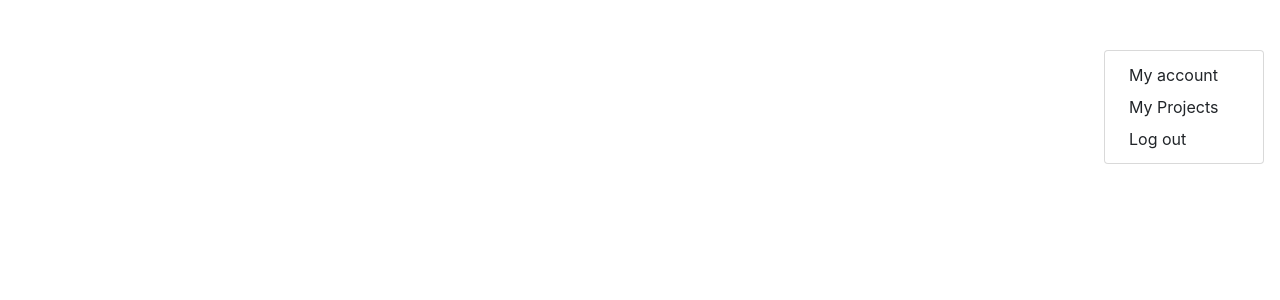
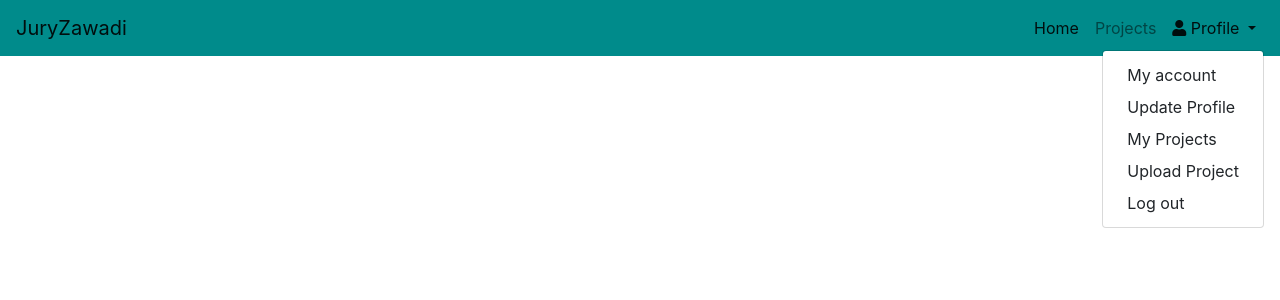
Before and after one commit to ENAIKA/djangoApi, a Django app: page /projects/ in a window 1280 px wide, after a click on "Profile". Shown: the top 300 px of the page. Run offline with Django 3.2, Linux system fonts and the light colour scheme; the visitor is signed in with stand-in values (Sample User, id 1); data that the repository does not hold is empty; parts of the project's set-up code (start-up, migrations or seed data) failed here and were passed over; some libraries are stand-ins or nearby versions; some web fonts are replaced.

Commit message:
add update profile, modify the href links

```diff
--- a/points/templates/navbar.html
+++ b/points/templates/navbar.html
@@ -7,8 +7,8 @@
 </head>
 <body>
     <!--Navbar -->
-<nav class="mb-1 navbar navbar-expand-lg navbar-dark info-color">
-    <a class="navbar-brand" href="">JuryZawadi</a>
+    <nav class="mb-1 navbar navbar-expand-lg navbar-light " style="background-color: darkcyan;">
+    <a class="navbar-brand" href="/">JuryZawadi</a>
     <button class="navbar-toggler" type="button" data-toggle="collapse" data-target="#navbarSupportedContent-4"
       aria-controls="navbarSupportedContent-4" aria-expanded="false" aria-label="Toggle navigation">
       <span class="navbar-toggler-icon"></span>
@@ -16,7 +16,7 @@
     <div class="collapse navbar-collapse" id="navbarSupportedContent-4">
       <ul class="navbar-nav ml-auto">
         <li class="nav-item active">
-          <a class="nav-link" href="">
+          <a class="nav-link" href="/">
            Home
             <span class="sr-only">(current)</span>
           </a>
@@ -30,8 +30,10 @@
             aria-haspopup="true" aria-expanded="false">
             <i class="fas fa-user"></i> Profile </a>
           <div class="dropdown-menu dropdown-menu-right dropdown-info" aria-labelledby="navbarDropdownMenuLink-4">
-            <a class="dropdown-item" href="{%url 'myacount'%}">My account</a>
-            <a class="dropdown-item" href="{%url 'myprojects'%}">My Projects</a>
+            <a class="dropdown-item" href="/userprofile/{{user.id}}/">My account</a>
+            <a class="dropdown-item" href="/updateprofile/{{user.id}}/">Update Profile</a>
+            <a class="dropdown-item" href="/myprojects/{{user.id}}/">My Projects</a>
+            <a class="dropdown-item" href="/uploadproject/{{user.id}}/">Upload Project</a>
 
             <a class="dropdown-item" href="{%url 'logout'%}">Log out</a>
           </div>
```
